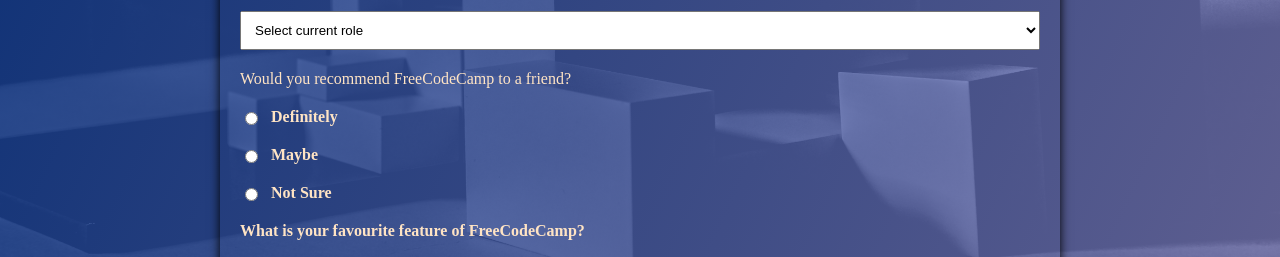
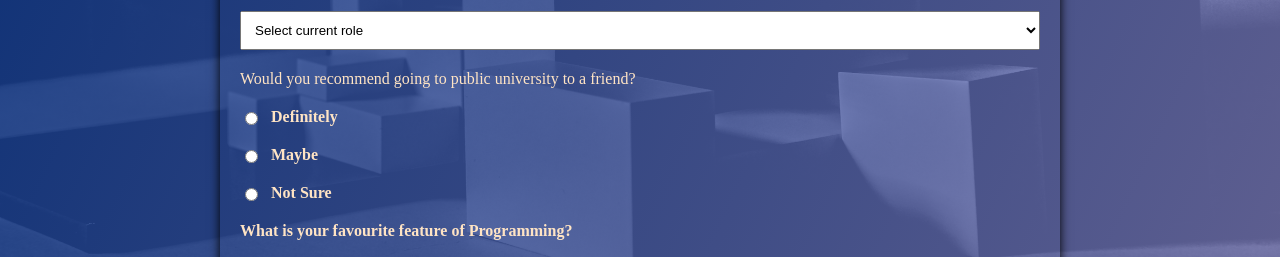
Before and after one commit to taimooraligill/Survey-form, a plain HTML site: page index.html in a window 1280 px wide. Shown: the part 452-709 px from the top of the page. Drawn offline with Linux system fonts and the light colour scheme.

Commit message:
Changes in content

```diff
--- a/index.html
+++ b/index.html
@@ -38,7 +38,7 @@
             </select>
 
             <!-- Radio buttons -->
-            <p>Would you recommend FreeCodeCamp to a friend?</p>
+            <p>Would you recommend going to public university to a friend?</p>
 
             <label class="radio-group">
                 <input name="recommend" value="definitely" type="radio">Definitely
@@ -51,7 +51,7 @@
             </label>
 
             <!-- Dropdown for choice -->
-            <label for="dropdown">What is your favourite feature of FreeCodeCamp?</label>
+            <label for="dropdown">What is your favourite feature of Programming?</label>
             <select>
                 <option disabled selected value>Select an option</option>
                 <option value="Challenges">Challenges</option>
```
